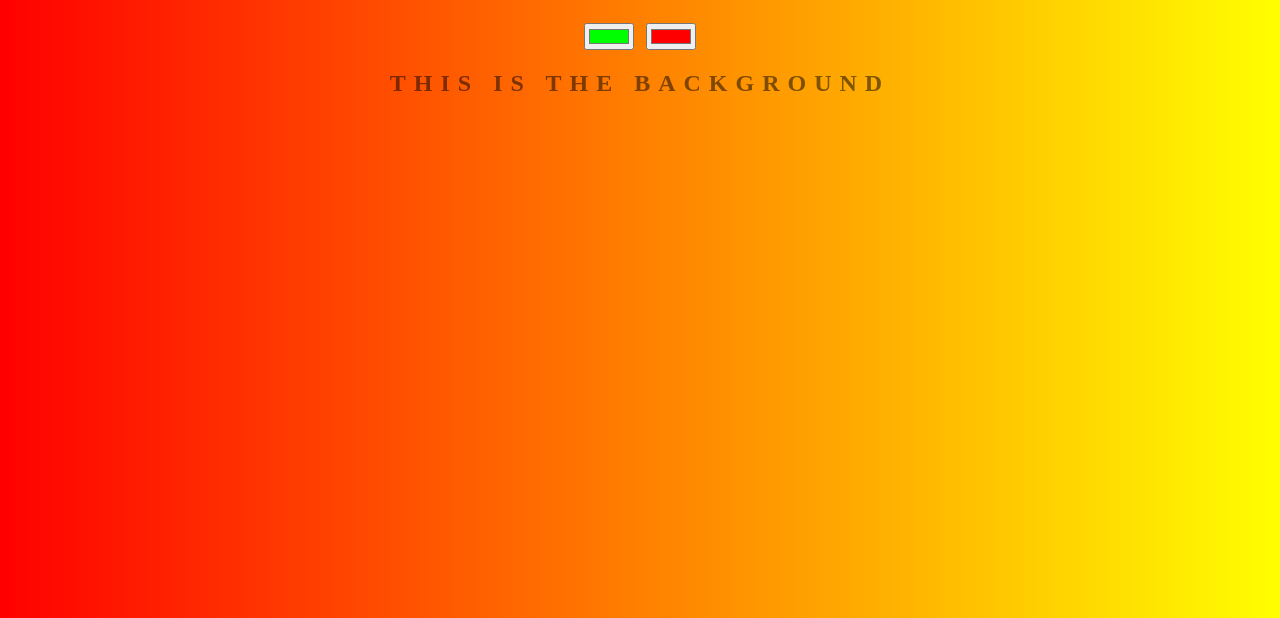
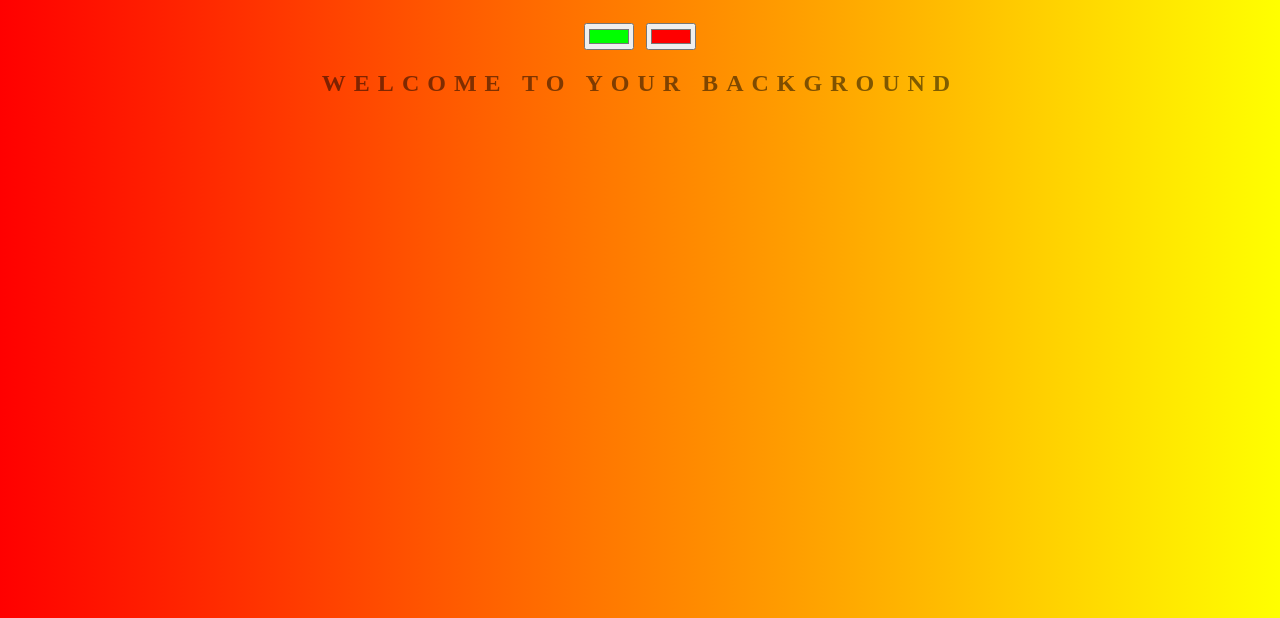
Before and after one commit to LiamHilton/background-generator, a plain HTML site: page index.html in a window 1280 px wide. Shown: the part 182-800 px from the top of the page. Drawn offline with Linux system fonts and the light colour scheme.

Commit message:
changing text

```diff
--- a/index.html
+++ b/index.html
@@ -8,7 +8,7 @@
     <h1>Background Generator!</h1>
     <input class="color" type="color" value="#00ff00" />
     <input class="color" type="color" value="#ff0000" />
-    <h2>This is the background</h2>
+    <h2>Welcome to your background</h2>
     <h3></h3>
     <script type="text/javascript" src="script.js"></script>
   </body>
```
